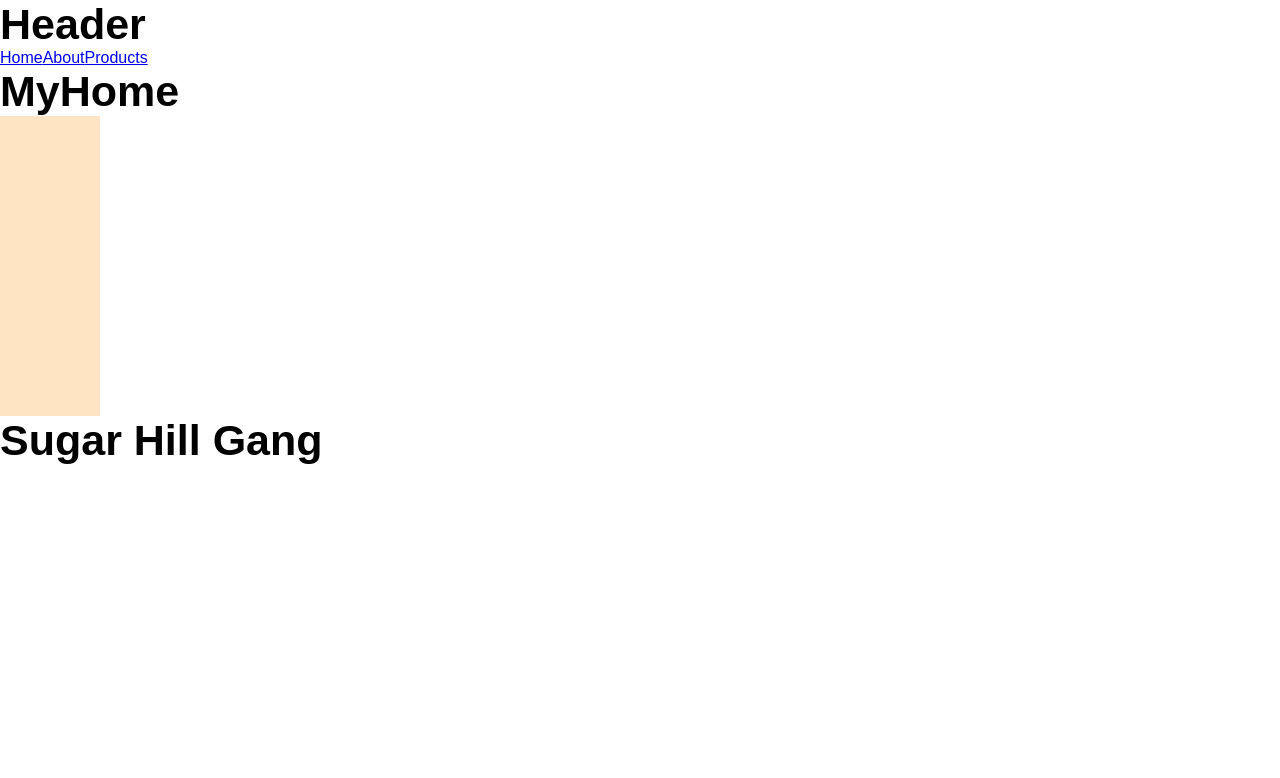
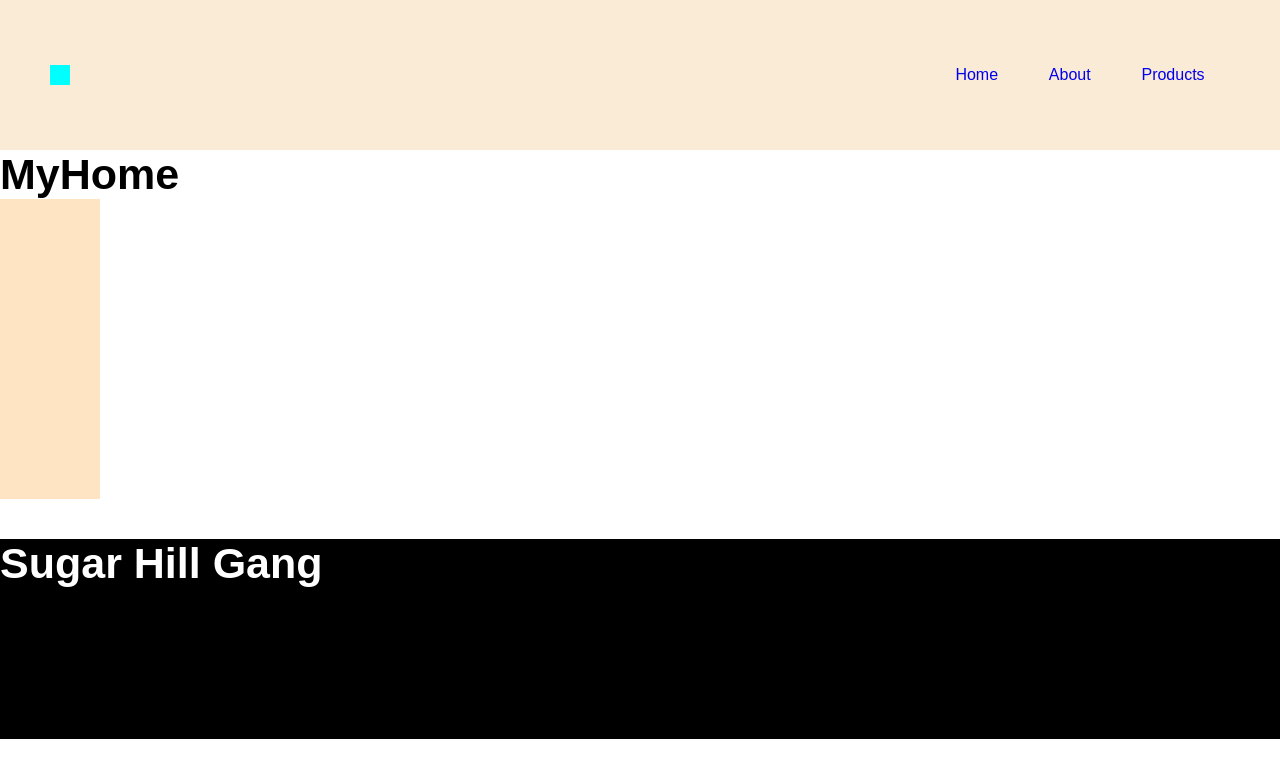
Before and after one commit to Github1234fab/Projet_Products, a Vue app in the folder Vue/: page / in a window 1280 px wide. Shown: the top 778 px of the page. Built offline with nearby package versions, Linux system fonts and the light colour scheme.

Commit message:
réglages

```diff
--- a/Vue/src/components/components Actifs/Footer.vue
+++ b/Vue/src/components/components Actifs/Footer.vue
@@ -1,11 +1,21 @@
 <template>
-<h1>Sugar Hill Gang</h1>
+  <footer>
+    <h2 class="title">Sugar Hill Gang</h2>
+  </footer>
 </template>
 
 <script></script>
 <style>
-h1{
-    font-size: 16px;
+footer {
+  height: 200px;
+  width: 100%;
+  background-color: black;
 }
-
+.title {
+  font-size: 16px;
+  color: white;
+ display: flex;
+ align-content: center;
+margin-top: 40px;
+}
 </style>
--- a/Vue/src/components/components Actifs/Header.vue
+++ b/Vue/src/components/components Actifs/Header.vue
@@ -1,18 +1,42 @@
 <template>
-  <h1>Header</h1>
+  <header>
+  <div class="logo"></div>
     <nav>
       <a href="/">Home</a>
       <a href="/A_propos">About</a>
       <a href="/products">Products</a>
       <!-- <a href="Panier">Panier</a> -->
     </nav>
+  </header>
 </template>
 
 <script>
 // export default {}
 </script>
+
 <style>
-.nav{
+header {
+  height: 150px;
+  width: 100%;
+  background-color: antiquewhite;
+  display: flex;
+  justify-content: space-between;
+  align-items: center;
+}
+nav {
+  display: flex;
+  justify-content: space-around;
+  width: 300px;
   font-size: 16px;
+  margin-right: 50px;
+}
+a{
+  text-decoration: none;
+}
+.logo{
+  height: 20px;
+  width: 20px;
+  background-color: aqua;
+    margin-left: 50px;
 }
 </style>
```
Lines whose indentation alone changed are shown as unchanged.
